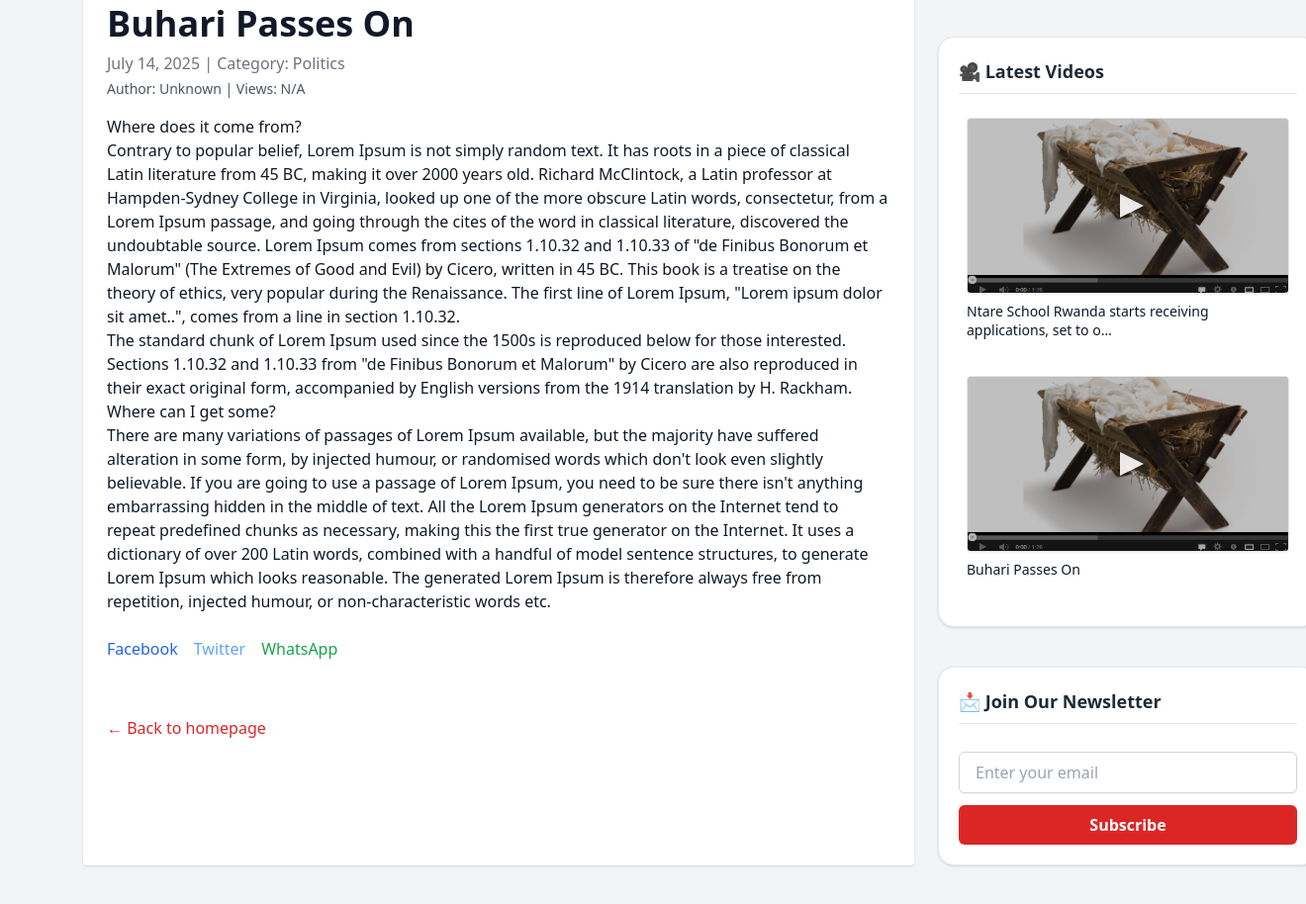
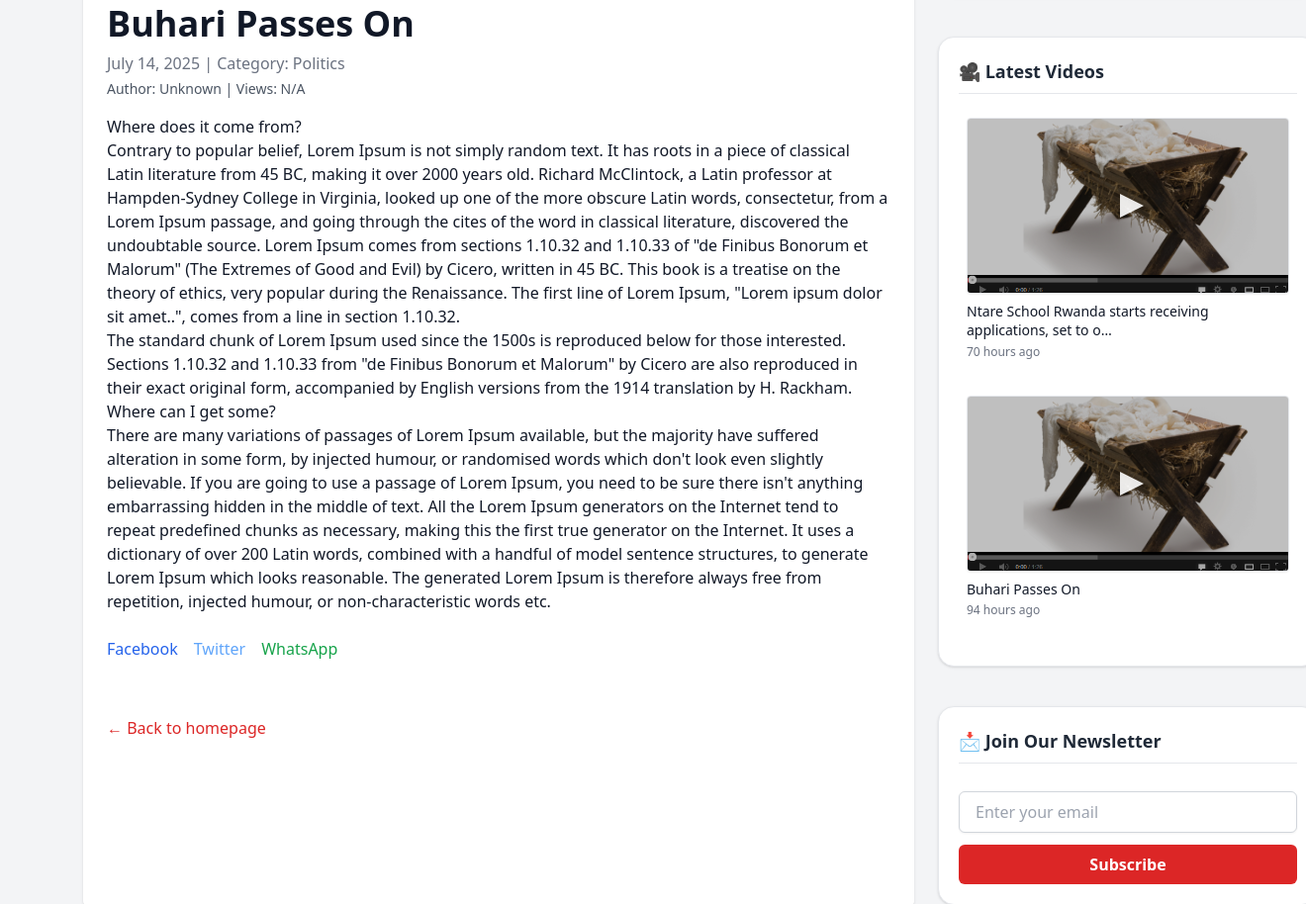
Before and after one commit to inkomati250/imaranow, a Django app: a page that uses news/templates/news/partials/sidebar.html in a window 1320 px wide. Shown: the part 620-1534 px from the top of the page at 99% size. Run offline with Django 5.2, Linux system fonts and the light colour scheme; data comes from the database, SQL or seed files in the repository; parts of the project's set-up code (start-up, migrations or seed data) failed here and were passed over; some libraries are stand-ins or nearby versions.

Commit message:
Fri, Jul 18, 2025, 8:02 PM +02:00

```diff
--- a/news/templates/news/partials/sidebar.html
+++ b/news/templates/news/partials/sidebar.html
@@ -8,7 +8,12 @@
         <img src="{{ article.image.url }}" alt="{{ article.title }}" class="w-16 h-16 object-cover rounded-md mr-3 shadow-sm border" />
         <div class="flex-1">
           <h3 class="text-sm font-medium text-gray-900 leading-tight">{{ article.title|truncatechars:60 }}</h3>
-          <p class="text-xs text-gray-500 mt-1">{{ article.created_at|timesince }} ago</p>
+          <p class="text-xs text-gray-500 mt-1 flex items-center space-x-1">
+            <svg xmlns="http://www.w3.org/2000/svg" class="h-4 w-4 text-gray-400" fill="none" viewBox="0 0 24 24" stroke="currentColor">
+              <path stroke-linecap="round" stroke-linejoin="round" stroke-width="2" d="M15 10l4.553-2.276A1 1 0 0121 8.618v6.764a1 1 0 01-1.447.894L15 14m0-4v6m-6-6l-4.553-2.276A1 1 0 003 8.618v6.764a1 1 0 001.447.894L9 14m0-4v6" />
+            </svg>
+            <span>{{ article.views_display }} views</span>
+          </p>
         </div>
       </a>
     {% empty %}
@@ -30,6 +35,7 @@
           </div>
         </div>
         <h3 class="text-sm font-medium text-gray-900 mt-2 leading-snug">{{ video.title|truncatechars:60 }}</h3>
+        <p class="text-xs text-gray-500 mt-1">{{ video.hours_ago }} hour{% if video.hours_ago != 1 %}s{% endif %} ago</p>
       </a>
     {% empty %}
       <p class="text-sm text-gray-500">No videos available.</p>
--- a/news/views.py
+++ b/news/views.py
@@ -5,6 +5,8 @@ from django.http import JsonResponse
 from django.views.decorators.http import require_POST
 from django.core.validators import validate_email
 from django.core.exceptions import ValidationError
+from django.utils.timesince import timesince
+from django.utils.timezone import now
 
 from .models import Article, Category, Subscriber
 
@@ -27,6 +29,16 @@ def get_sidebar_context():
 
     most_viewed = annotate_has_video(most_viewed)
     latest_videos = annotate_has_video(latest_videos)
+
+    # Add formatted views for display
+    for article in most_viewed:
+        article.views_display = f"{article.views:,}"  # comma-separated
+
+    # Add hours ago attribute for videos
+    for video in latest_videos:
+        delta = now() - video.created
+        hours_ago = int(delta.total_seconds() // 3600)
+        video.hours_ago = hours_ago if hours_ago > 0 else "<1"
 
     return {
         'most_viewed': most_viewed,
```
